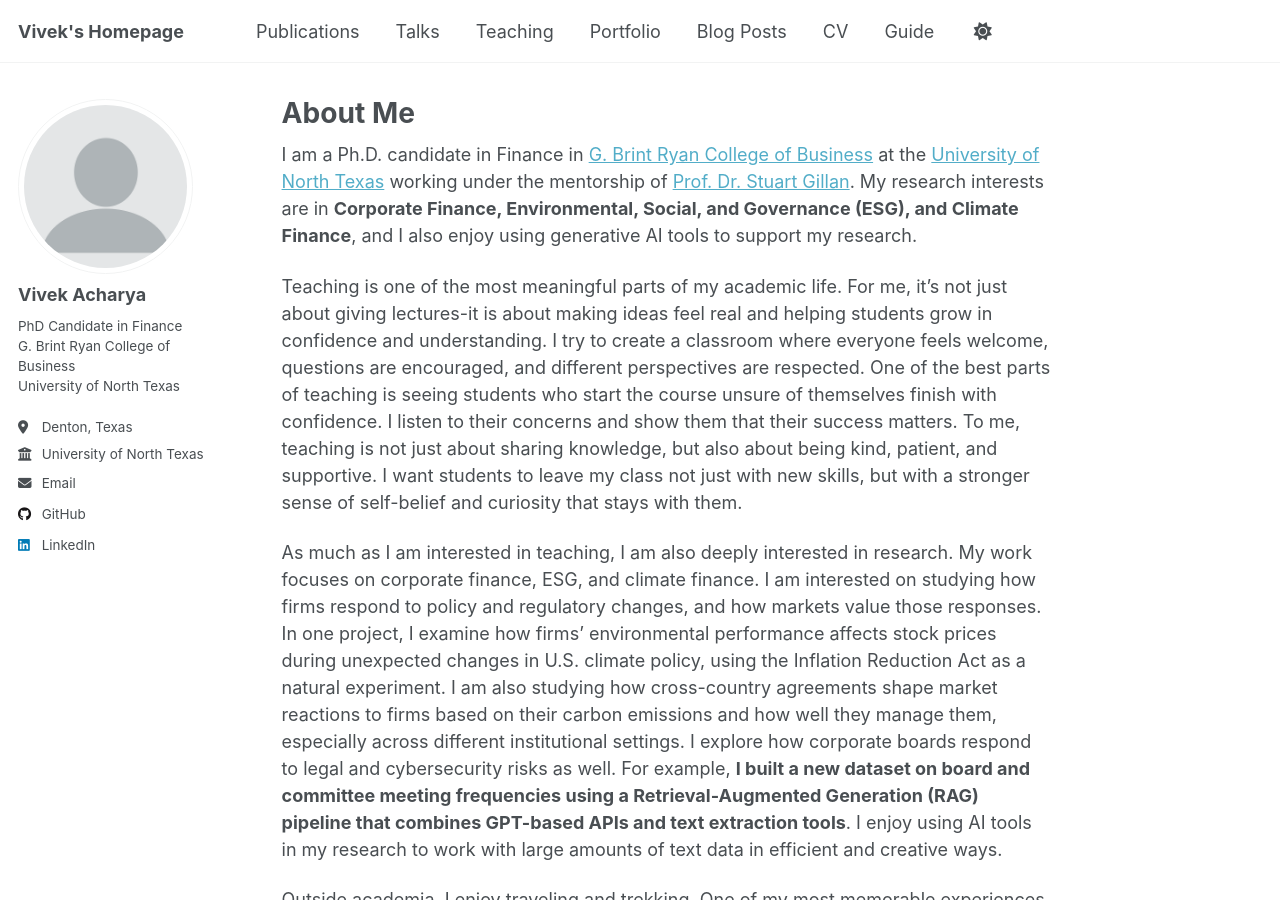
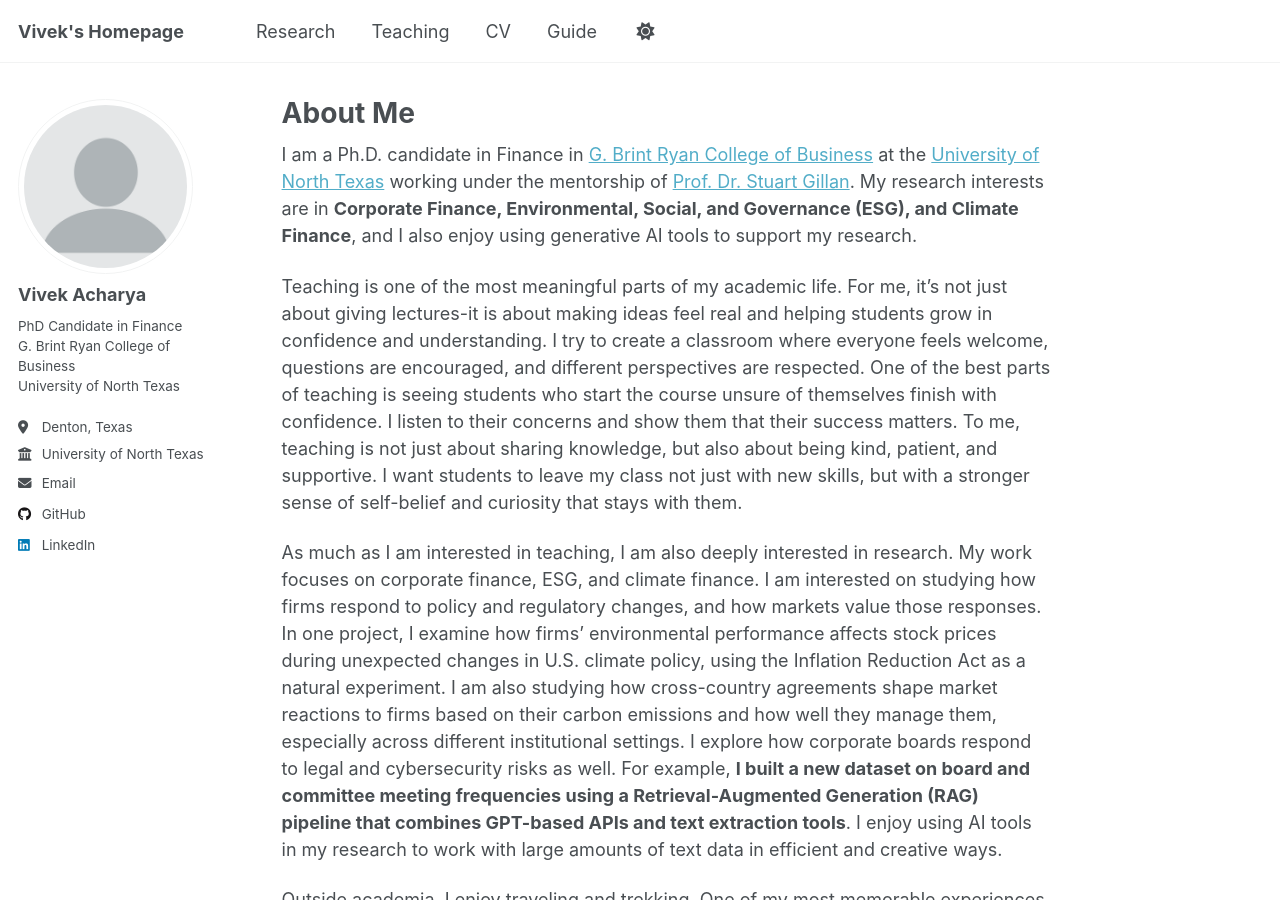
Before and after one commit to achvivek/achvivek.github.io, a Jekyll site: the page built from _pages/about.md, in a window 1280 px wide and 900 px high. Built offline with Jekyll 4.4.1, drawn with Linux system fonts in a browser that asks for light colours.

Commit message:
navigation.yml

```diff
--- a/_data/navigation.yml
+++ b/_data/navigation.yml
@@ -8,19 +8,19 @@
 #      Markdown formatted page while the second is generated using JSON.
 
 main:
-  - title: "Publications"
-    url: /publications/
+  - title: "Research"
+    url: /research/
 
-  - title: "Talks"
+#  - title: "Talks"
     url: /talks/
 
   - title: "Teaching"
     url: /teaching/
 
-  - title: "Portfolio"
+#  - title: "Portfolio"
     url: /portfolio/
 
-  - title: "Blog Posts"
+#  - title: "Blog Posts"
     url: /year-archive/
 
   - title: "CV"
```
